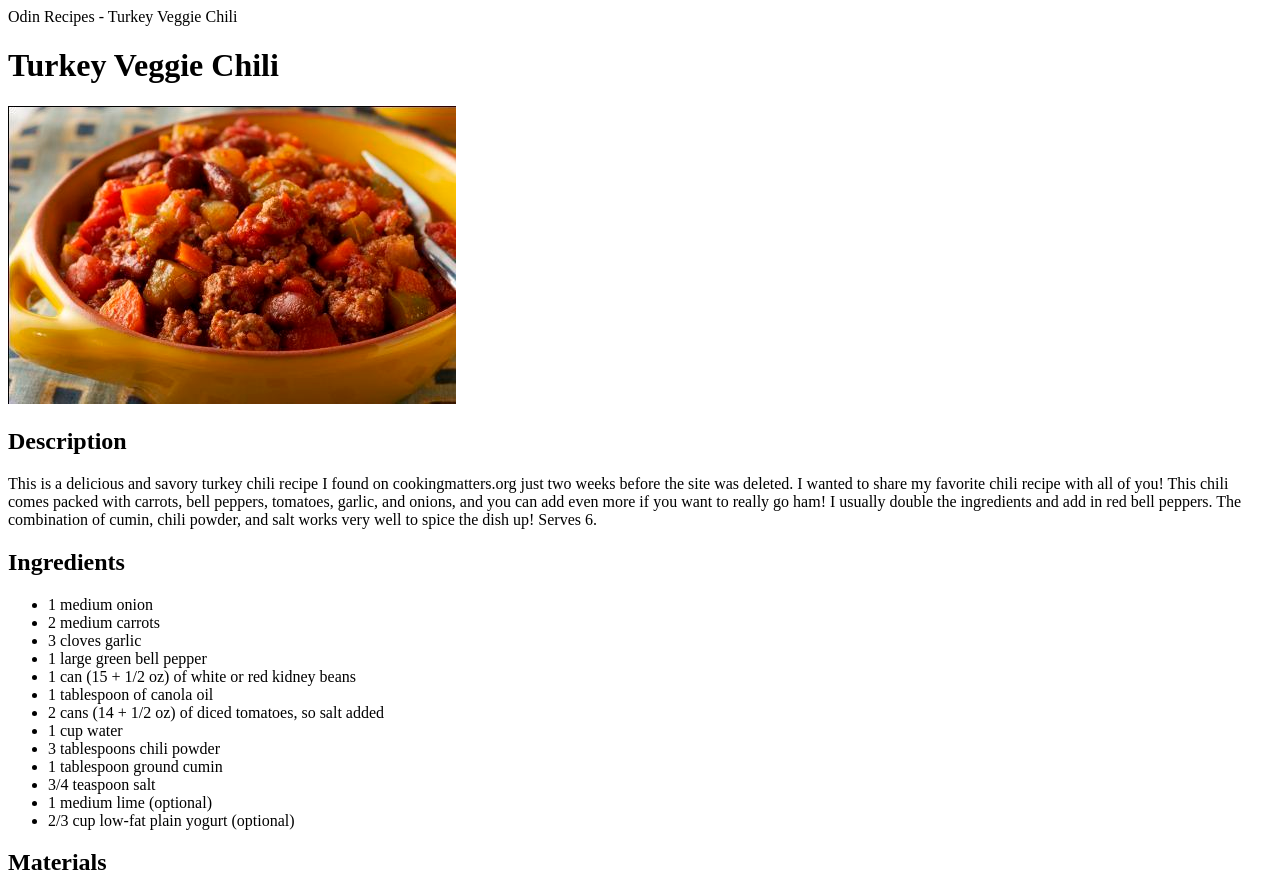
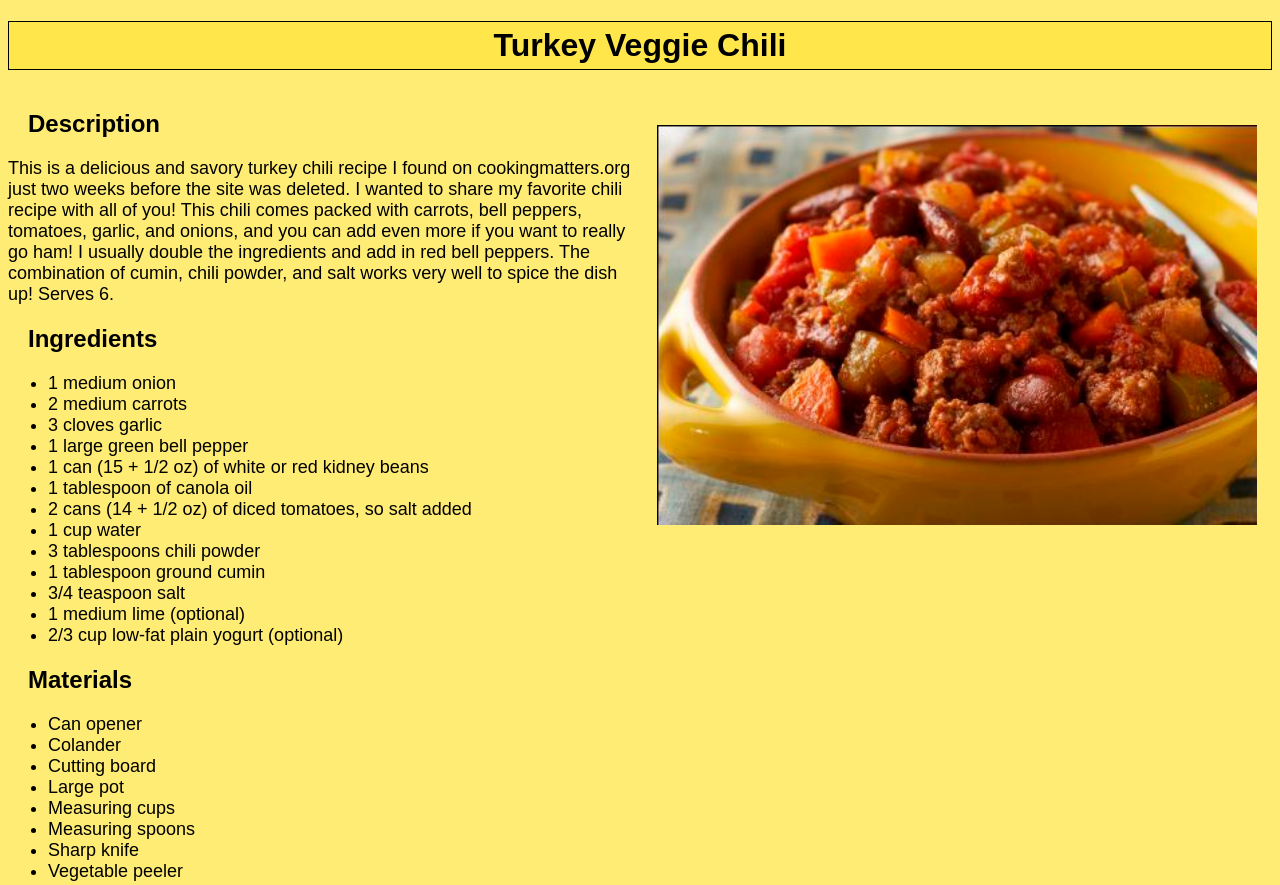
Before and after one commit to brittmouse/odin-recipes, a plain HTML site: page recipes/turkey-veggie-chili.html in a window 1280 px wide. Shown: the top 885 px of the page. Drawn offline with Linux system fonts and the light colour scheme.

Commit message:
Add CSS sheets to all pages; add Homepage link to bottom of all recipe pages to avoid using the browser back button

```diff
--- /dev/null
+++ b/recipes/styles.css
@@ -0,0 +1,26 @@
+* {
+  background-color: #ffec74;
+  font-family: Arial;
+  font-size: 18px;
+}
+
+h1 {
+  background-color: #ffe64a;
+  border: 1px solid black;
+  font-size: 32px;
+  margin-bottom: 40px;
+  padding: 5px;
+  text-align: center;
+}
+
+h2 {
+  font-size: 24px;
+  text-indent: 20px;
+}
+
+img {
+  float: right;
+  width: 600px;
+  height: auto;
+  padding: 15px;
+}
--- a/recipes/turkey-veggie-chili.html
+++ b/recipes/turkey-veggie-chili.html
@@ -1,12 +1,13 @@
 <!DOCTYPE html>
 <html lang="en">
 	<head>
-		<meta charset="utf-8>
+		<meta charset="utf-8">
 		<title>Odin Recipes - Turkey Veggie Chili</title>
+    <link rel="stylesheet" href="./styles.css" />
 	</head>
 	<body>
 		<h1>Turkey Veggie Chili</h1>
-		<img src="../images/Callaway_TurkeyChili.jpg">
+		<img src="../images/Callaway_TurkeyChili.jpg" alt="A bowl of turkey chili with carrots, tomatoes, and carrots mixed together in a yellow bowl.">
 		<h2>Description</h2>
 		<p>This is a delicious and savory turkey chili recipe I found on cookingmatters.org just two weeks before the site was deleted. I wanted to share my favorite chili recipe with all of you! This chili comes packed with carrots, bell peppers, tomatoes, garlic, and onions, and you can add even more if you want to really go ham! I usually double the ingredients and add in red bell peppers. The combination of cumin, chili powder, and salt works very well to spice the dish up! Serves 6.</p>
 		<h2>Ingredients</h2>
@@ -49,5 +50,6 @@
 			<li>Lower heat to medium. Cook until all flavors have blended, about 15 minutes.</li>
 			<li>If using lime and yogurt, squeeze juice from lime wedges on top of chili or serve on the side. Top each serving with 1 tablespoon of yogurt.</li>
 		</ol>
+    <a href="../index.html">Homepage</a>
 	</body>
 </html>
--- /dev/null
+++ b/styles.css
@@ -0,0 +1,19 @@
+* {
+  background-color: #ffec74;
+  font-family: Arial;
+  font-size: 18px;
+}
+
+
+h1 {
+  background-color: #ffe64a;
+  border: 1px solid black;
+  font-size: 32px;
+  padding: 5px;
+  text-align: center;
+}
+
+h2 {
+  font-size: 24px;
+  text-indent: 20px;
+}
```
Also changed, not shown: index.html (+4 -0 lines), recipes/black-bean-burgers.html (+3 -1 lines), recipes/meatball-garden-stew.html (+2 -0 lines).
